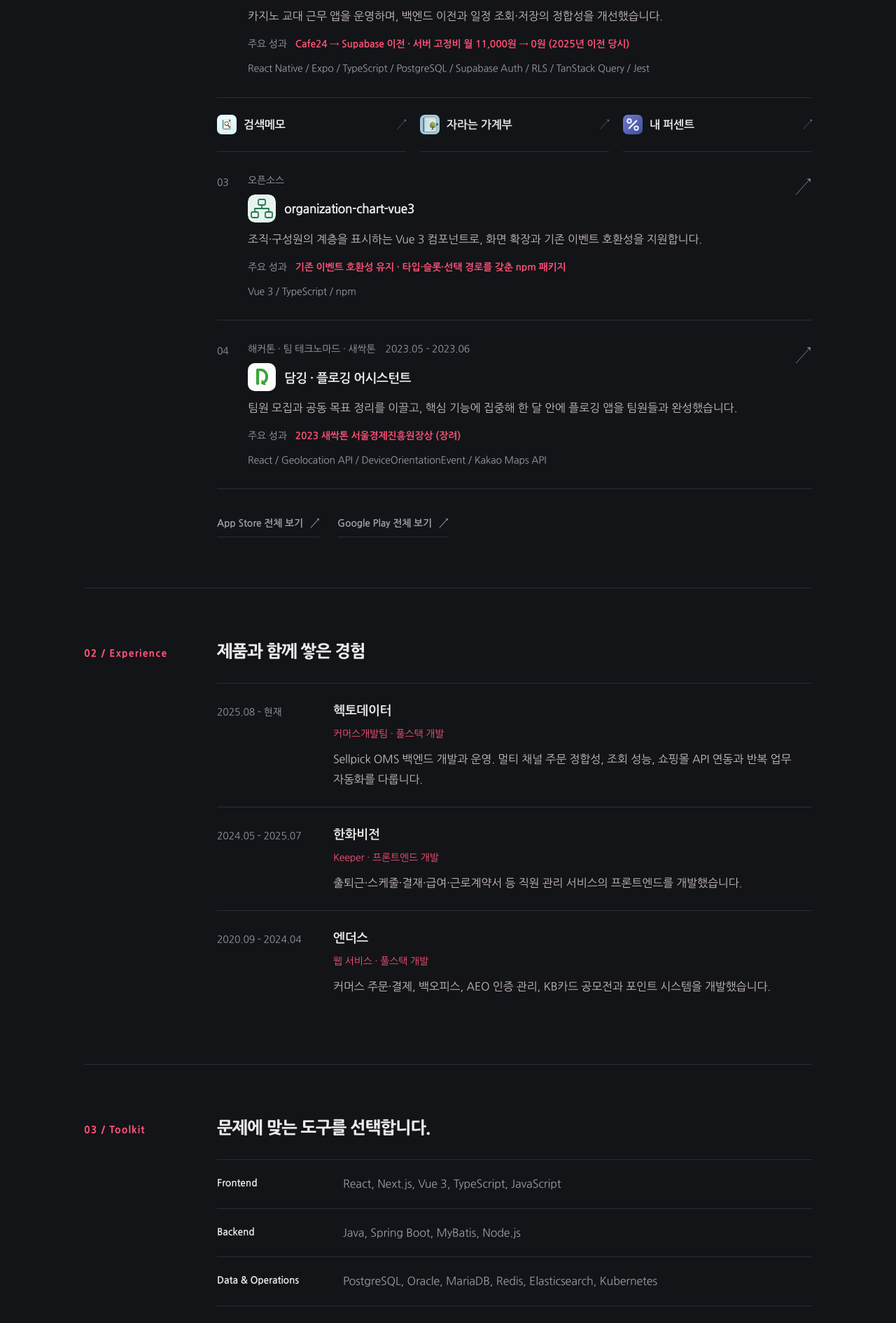
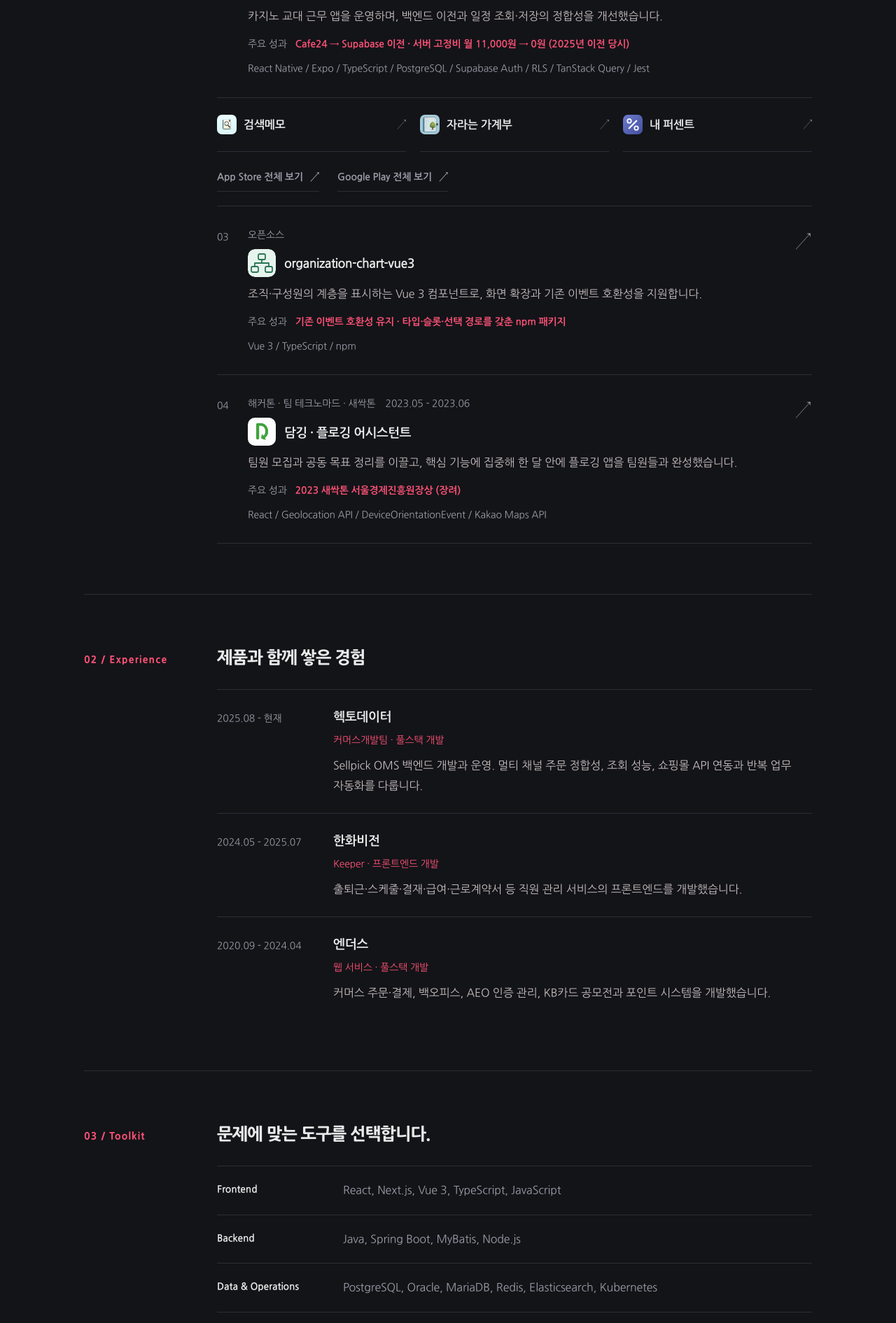
Before and after one commit to LeeJams/LeeJams.github.io, a Jekyll site: the page built from about.md, in a window 1280 px wide. Shown: the part 3564-5455 px from the top of the page at 70% size. Built offline with Jekyll 4.4.1, drawn with Linux system fonts in a browser that asks for light colours.

Commit message:
fix: 앱 전체 보기 링크를 추가 앱 목록 아래로 이동

```diff
--- a/_includes/portfolio-project-list.html
+++ b/_includes/portfolio-project-list.html
@@ -1,5 +1,6 @@
 <div class="profile-projects">
   {% assign detail_index = 0 %}
+  {% assign last_listed_app = include.projects | where: 'listing_only', true | last %}
   {% for project in include.projects %}
   {% if project.listing_only %}
   {% assign app_link = project.links | first %}
@@ -10,6 +11,12 @@
       {% if app_link %}<span class="profile-project__compact-arrow" aria-hidden="true">↗</span>{% endif %}
     {% if app_link %}</a>{% else %}</div>{% endif %}
   </article>
+  {% if project == last_listed_app %}
+  <div class="profile-store-links" data-project-category="{{ project.category | escape }}">
+    <a href="https://apps.apple.com/kr/developer/jaemin-lee/id1799551230" target="_blank" rel="noopener">App Store 전체 보기 <span aria-hidden="true">↗</span></a>
+    <a href="https://play.google.com/store/apps/collection/cluster?gsr=SlJqGDFjMDBLMU5GR3R4bS8wbGdKLysycFE9PbICMgoVChFpby5sZWVqYW0uRmx1eGlsZRAHEhcIAhITNTUyOTI1NTg2NzgzNzMxNTgxMRgAsBIA:S:ANO1ljLdG_s" target="_blank" rel="noopener">Google Play 전체 보기 <span aria-hidden="true">↗</span></a>
+  </div>
+  {% endif %}
   {% else %}
   {% assign detail_index = detail_index | plus: 1 %}
   <article class="profile-project" data-project-category="{{ project.category | escape }}">
--- a/_sass/klise/_profile.scss
+++ b/_sass/klise/_profile.scss
@@ -228,7 +228,13 @@ body.profile-page-body {
   @media (max-width: 960px) { .profile-projects { grid-template-columns: repeat(2, minmax(0, 1fr)); } }
   @media (max-width: 480px) { .profile-projects { grid-template-columns: minmax(0, 1fr); } }
   .profile-filter-status { margin-top: 12px; color: var(--profile-muted); font-size: var(--profile-size-small); }
-  .profile-store-links a { color: var(--profile-muted); font-size: var(--profile-size-small); }
+  .profile-store-links {
+    grid-column: 1 / -1;
+    margin-top: 0;
+    padding: 16px 0 20px;
+    border-bottom: 1px solid var(--profile-line);
+    a { color: var(--profile-muted); font-size: var(--profile-size-small); }
+  }
 
   .profile-timeline { margin-top: 28px; }
   .profile-record {
--- a/about.md
+++ b/about.md
@@ -67,10 +67,6 @@ comments: false
         {% include portfolio-project-list.html projects=personal_projects %}
         <p class="profile-filter-status" role="status" aria-live="polite" hidden></p>
       </section>
-      <div class="profile-store-links">
-        <a href="https://apps.apple.com/kr/developer/jaemin-lee/id1799551230" target="_blank" rel="noopener">App Store 전체 보기 <span aria-hidden="true">↗</span></a>
-        <a href="https://play.google.com/store/apps/collection/cluster?gsr=SlJqGDFjMDBLMU5GR3R4bS8wbGdKLysycFE9PbICMgoVChFpby5sZWVqYW0uRmx1eGlsZRAHEhcIAhITNTUyOTI1NTg2NzgzNzMxNTgxMRgAsBIA:S:ANO1ljLdG_s" target="_blank" rel="noopener">Google Play 전체 보기 <span aria-hidden="true">↗</span></a>
-      </div>
     </div>
   </section>
 
--- a/assets/js/portfolio.js
+++ b/assets/js/portfolio.js
@@ -2,6 +2,7 @@
   const group = document.querySelector('#personal-projects');
   const filters = group.querySelector('.profile-filters');
   const projects = [...group.querySelectorAll('.profile-project')];
+  const filterItems = [...group.querySelectorAll('[data-project-category]')];
   const status = group.querySelector('.profile-filter-status');
 
   if (projects.length) {
@@ -15,7 +16,7 @@
       });
       const category = button.dataset.projectFilter;
       const showAll = button.hasAttribute('data-project-filter-all');
-      projects.forEach((project) => {
+      filterItems.forEach((project) => {
         project.hidden = !showAll && project.dataset.projectCategory !== category;
       });
       status.hidden = false;
```
